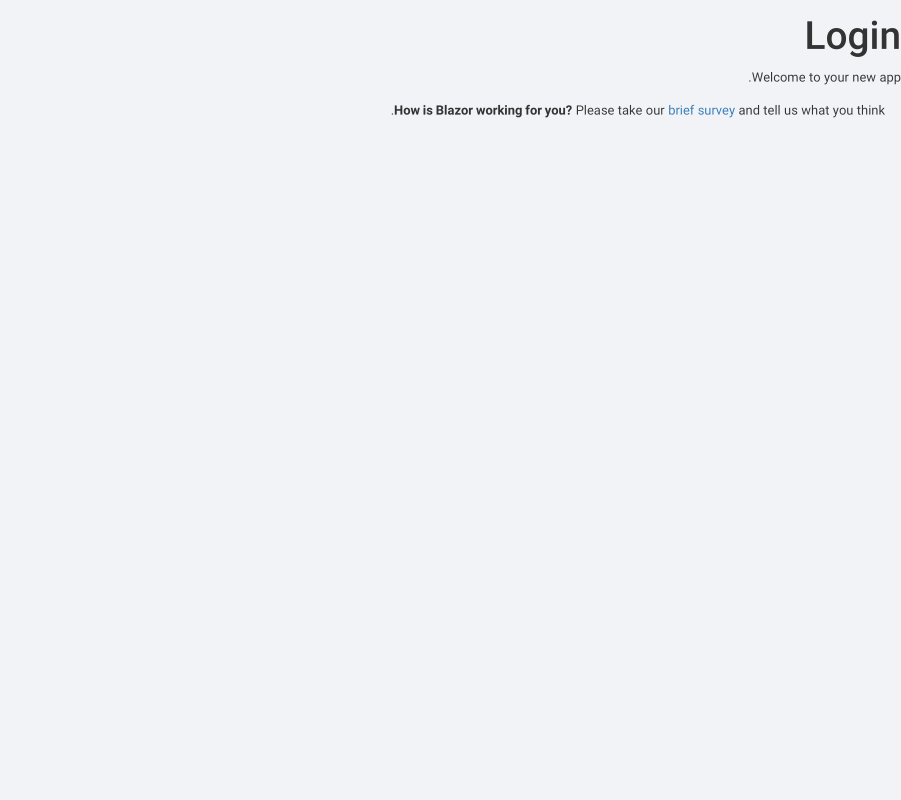
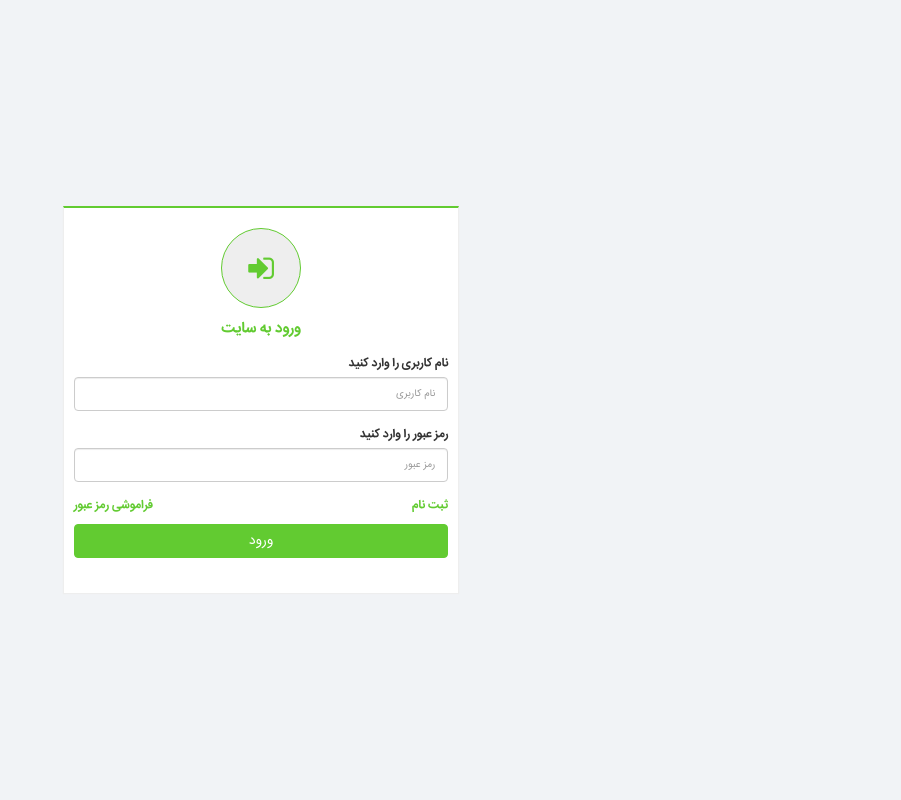
Before and after one commit to mobinhassani9374/BlazorClient, an ASP.NET Core app: page /login in a window 1280 px wide. Shown: the whole page, without its empty margins (379-1280 px from the left). Run offline with ASP.NET Core 8, Linux system fonts and the light colour scheme; the project's own start-up code is not run, and a stand-in starts its controllers and pages; some libraries are stand-ins or nearby versions.

Commit message:
design login

```diff
--- a/Pages/Login.razor
+++ b/Pages/Login.razor
@@ -1,7 +1,30 @@
 @page "/login"
 
-<h1>Login</h1>
 
-Welcome to your new app.
-
-<SurveyPrompt Title="How is Blazor working for you?" />
+<div class="login">
+    <div class="col-md-4 col-sm-6 col-xs-12">
+        <div class="login__box">
+            <div class="text-center">
+                <div class="login__box__icon">
+                <i class="fa fa-sign-in"></i>
+                </div>
+            </div>
+            <div class="login__box__title">ورود به سایت </div>
+            <div class="form-group">
+                <label>نام کاربری را وارد کنید </label>
+                <input type="text" class="form-control" placeholder="نام کاربری" />
+            </div>
+            <div class="form-group">
+                <label>رمز عبور را وارد کنید </label>
+                <input type="password" class="form-control" placeholder="رمز عبور" />
+            </div>
+            <div class="login__box__link">
+                <a href="#">ثبت نام</a>
+                <a href="#">فراموشی رمز عبور</a>
+            </div>
+            <div class="form-group">
+                <button class="btn btn-success btn-block">ورود</button>
+            </div>
+        </div>
+    </div>
+</div>
```
Also changed, not shown: Shared/SurveyPrompt.razor (line endings or trailing spaces).
